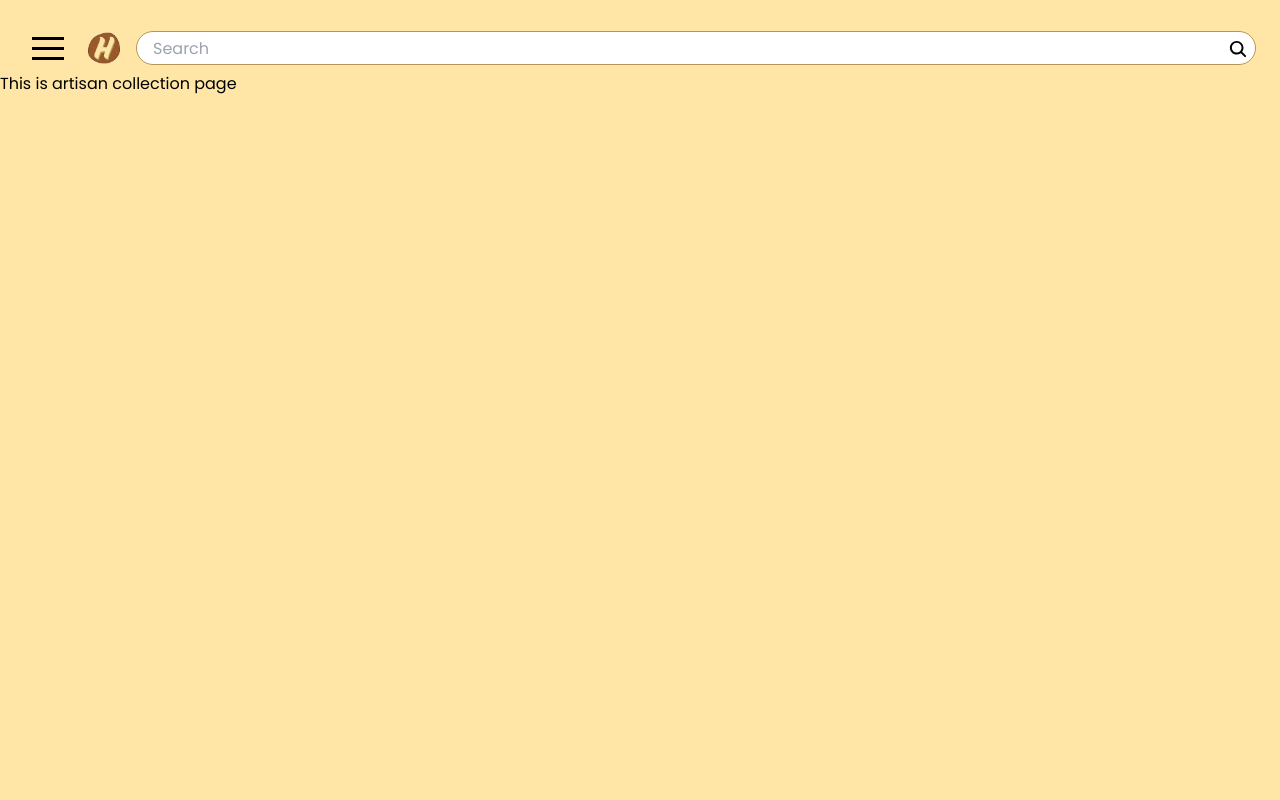
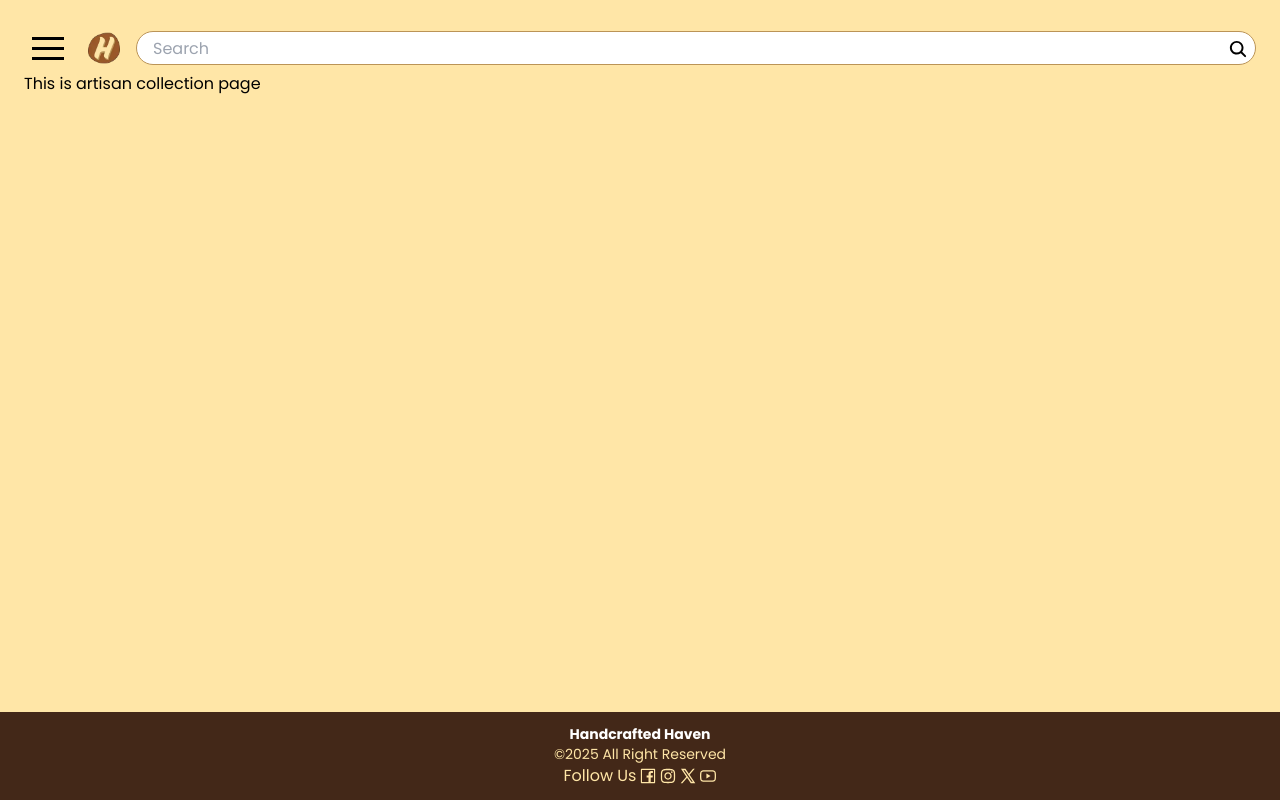
Before and after one commit to LisaMandarin/handcrafted-haven, a Next.js app: page /artisans in a window 1280 px wide. Built offline with nearby package versions, Linux system fonts and the light colour scheme.

Commit message:
feat: footer

```diff
--- a/package.json
+++ b/package.json
@@ -9,6 +9,7 @@
     "lint": "next lint"
   },
   "dependencies": {
+    "@ant-design/icons": "^5.6.1",
     "@next/font": "^14.2.15",
     "@vercel/postgres": "^0.10.0",
     "antd": "^5.24.1",
--- a/src/app/layout.tsx
+++ b/src/app/layout.tsx
@@ -2,7 +2,7 @@ import type { Metadata } from "next";
 import { poppins } from "./styles/fonts";
 import "./styles/globals.css";
 import TopNav from "@/components/TopNav";
-
+import Footer from "@/components/Footer";
 
 export const metadata: Metadata = {
   title: "Handcrafted Haven",
@@ -31,7 +31,10 @@ export default function RootLayout({
     <html lang="en">
       <body className={`${poppins.className} bg-custom-yellow-1 flex flex-col`}>
         <TopNav />
-        {children}
+        <div className="px-6 min-h-[calc(100vh-160px)]">
+          {children}
+        </div>
+        <Footer />
       </body>
     </html>
   );
--- /dev/null
+++ b/src/components/Footer.tsx
@@ -0,0 +1,22 @@
+import { FacebookOutlined, XOutlined, YoutubeOutlined, InstagramOutlined } from "@ant-design/icons"
+
+export default function Footer() {
+    const thisYear = new Date().getFullYear()
+    return (
+        <div className="bg-custom-dark-brown text-custom-yellow-1 px-6 py-3 flex flex-col items-center">
+            <div className="slogan">
+                <h1 className="text-white font-bold text-sm">Handcrafted Haven</h1>
+            </div>
+            <div className="copyright text-sm">&copy;{thisYear} All Right Reserved</div>
+            <div className="social-media flex flex-row">
+                <p>Follow Us</p>
+                <div className="flex flex-row justify-center gap-1 ml-1">
+                    <FacebookOutlined />
+                    <InstagramOutlined />
+                    <XOutlined />
+                    <YoutubeOutlined />
+                </div>
+            </div>
+        </div>
+    )
+}
--- a/src/components/TopNav.tsx
+++ b/src/components/TopNav.tsx
@@ -1,11 +1,10 @@
 "use client";
 
 import Hamburger from "hamburger-react";
-;
 import Image from "next/image";
 import { IoSearch } from "react-icons/io5";
+import { SideMenu } from "./SideMenu";
 import { useState } from "react"
-import { SideMenu } from "./SideMenu";
 
 
 export default function TopNav() {
```
Also changed, not shown: 1 other file (tests, documents, lock files or other folders).
